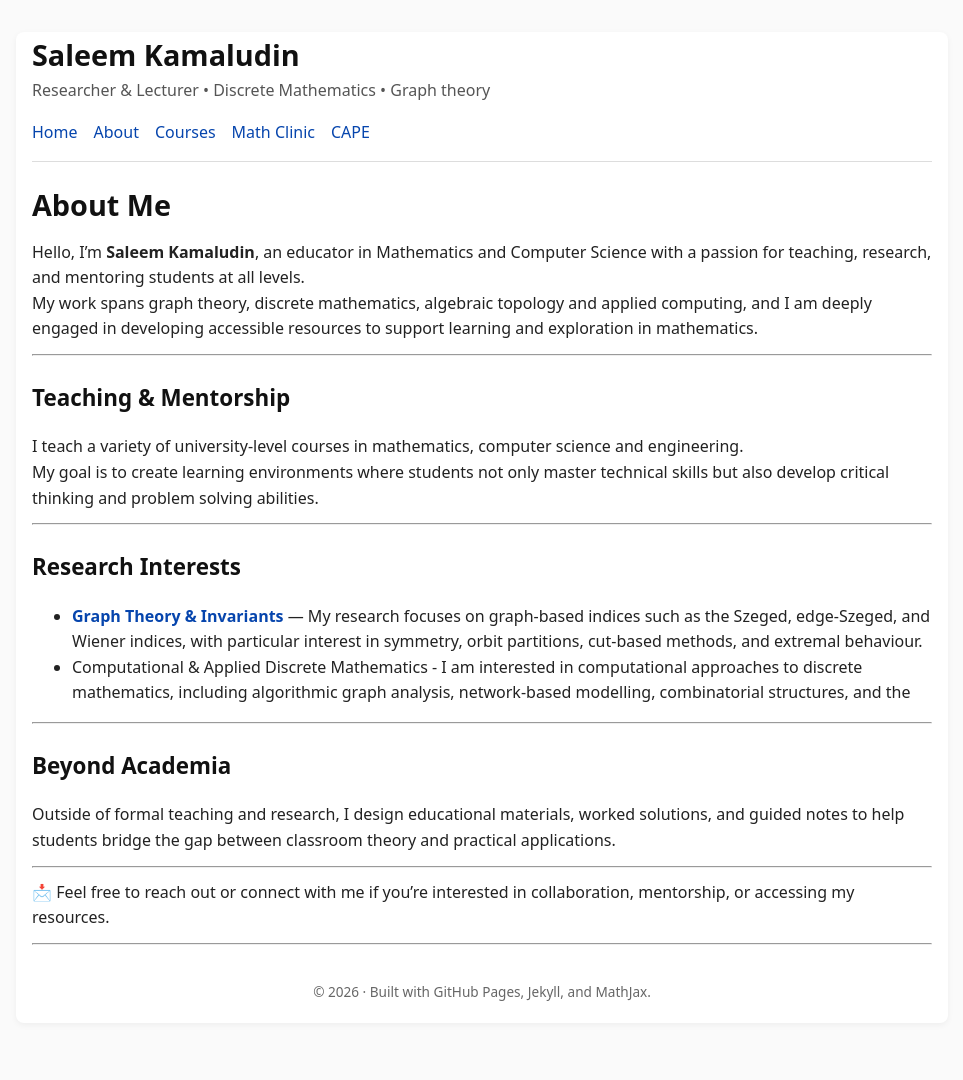
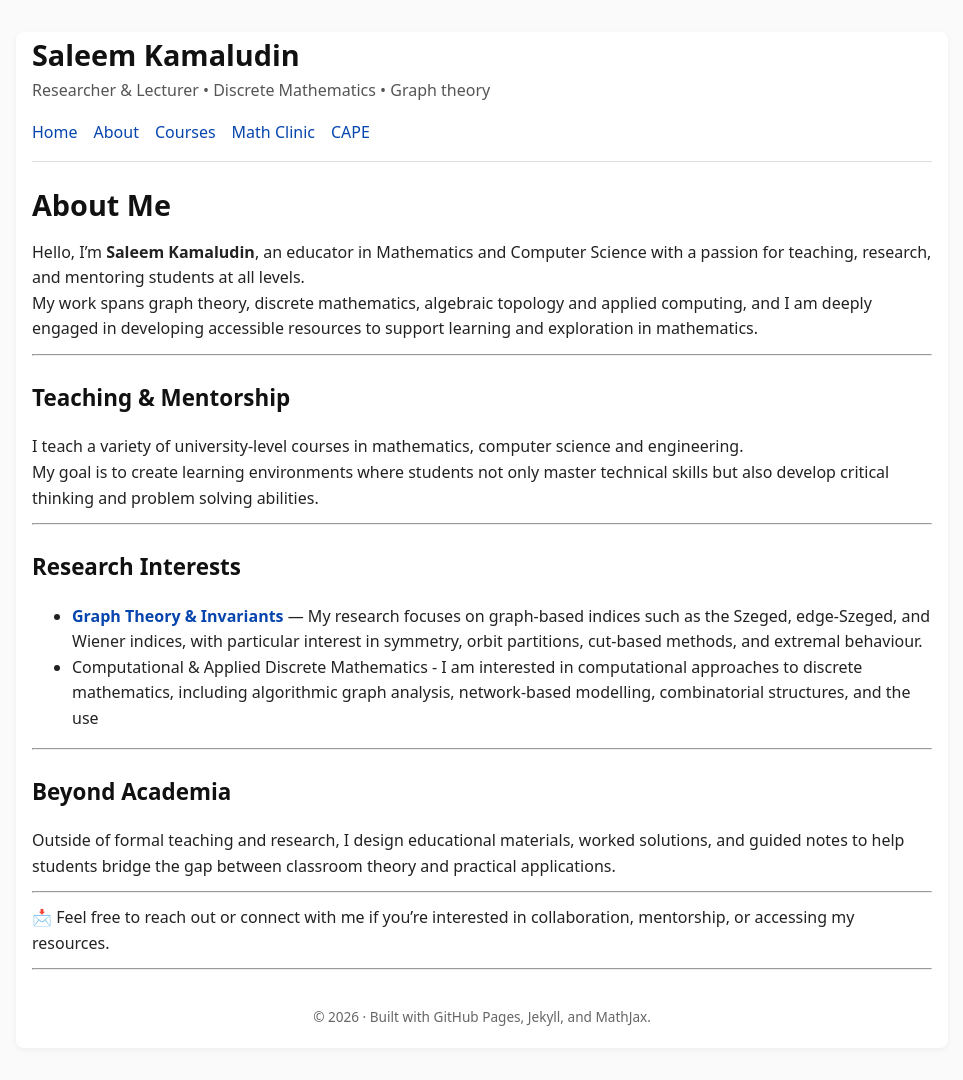
Before and after one commit to SaleemKamaludin/SaleemKamaludin.github.io, a Jekyll site: the page built from about.md, in a window 1280 px wide. Shown: the whole page, without its empty margins (158-1121 px from the left). Built offline with Jekyll 4.4.1, drawn with Linux system fonts in a browser that asks for light colours; before the commit the page ends 1055 px from its top, so only the background shows below that.

Commit message:
Update about.md

```diff
--- a/about.md
+++ b/about.md
@@ -20,7 +20,7 @@ My goal is to create learning environments where students not only master techni
 
 ## Research Interests
 - <a href="{{ '/notes/graph-theory/' | relative_url }}"><strong>Graph Theory & Invariants</strong></a> — My research focuses on graph-based indices such as the Szeged, edge-Szeged, and Wiener indices, with particular interest in symmetry, orbit partitions, cut-based methods, and extremal behaviour.
-- Computational & Applied Discrete Mathematics - I am interested in computational approaches to discrete mathematics, including algorithmic graph analysis, network-based modelling, combinatorial structures, and the
+- Computational & Applied Discrete Mathematics - I am interested in computational approaches to discrete mathematics, including algorithmic graph analysis, network-based modelling, combinatorial structures, and the use
 
 
 
```
